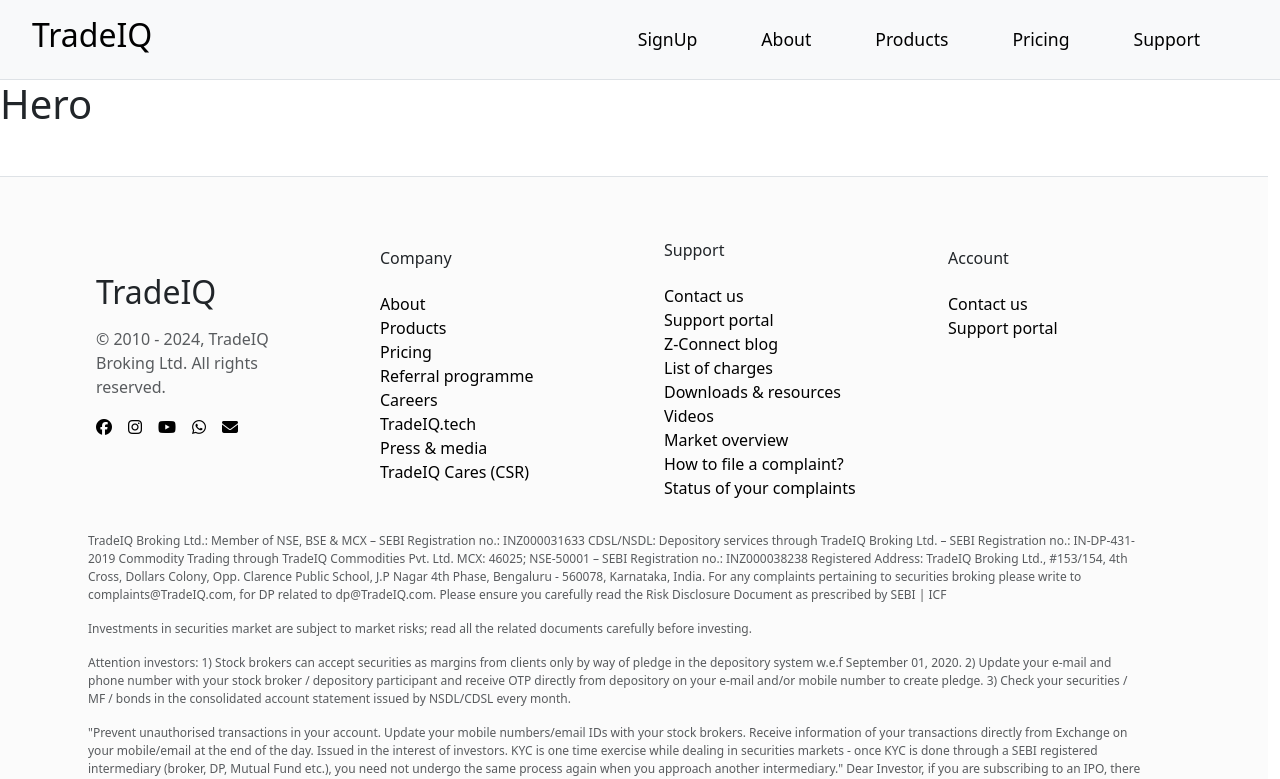
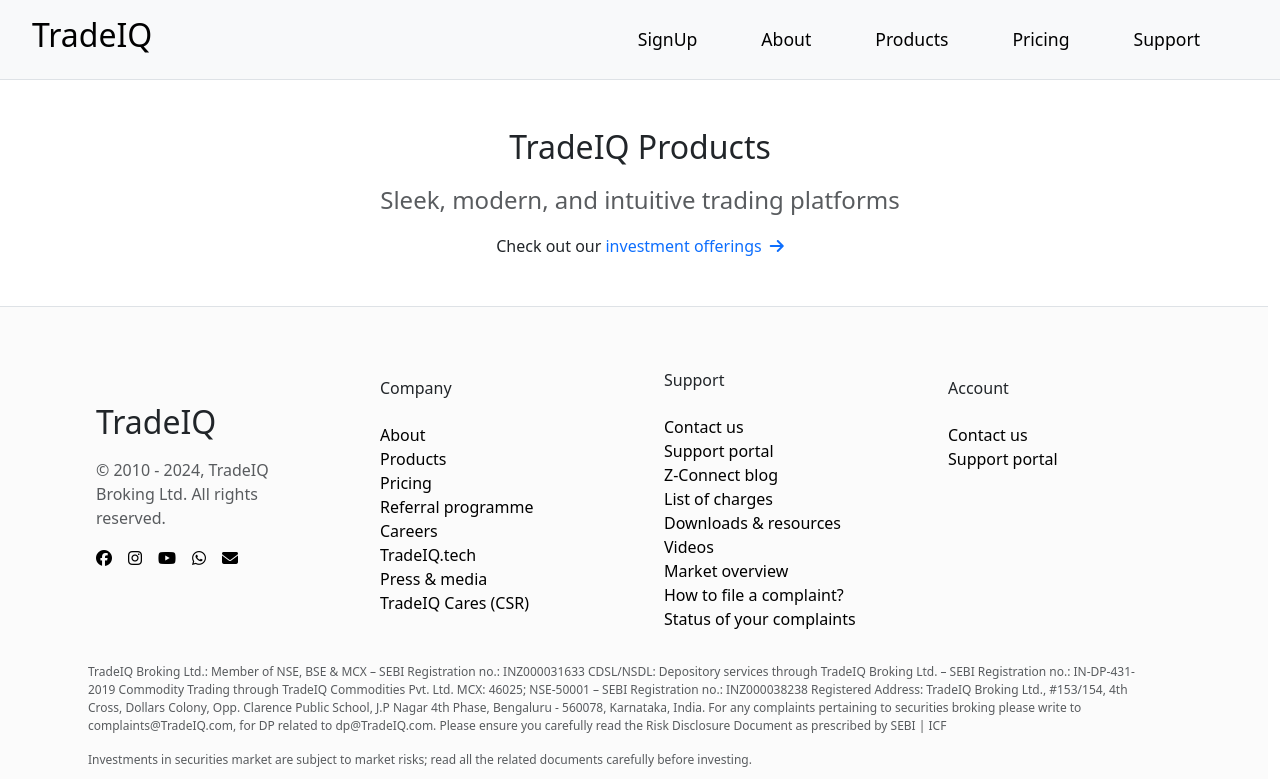
Before and after one commit to NischayHR-11/TradeIQ, a React (Vite) app in the folder Frontend/: page /products in a window 1280 px wide. Shown: the top 779 px of the page. Built offline with nearby package versions, Linux system fonts and the light colour scheme.

Commit message:
Implemented Hero Component

```diff
--- a/Frontend/src/LandingPage/products/hero.jsx
+++ b/Frontend/src/LandingPage/products/hero.jsx
@@ -2,9 +2,16 @@ import React from 'react';
 
 function Hero() {
     return (
-        <>
-        <h1>Hero</h1>
-        </>
+        <div className='container mt-5 ' style={{textAlign:"center"}} >
+
+            <h2 className='mb-3'>TradeIQ Products</h2>
+            <p className='fs-4 text-muted'>
+            Sleek, modern, and intuitive trading platforms
+            </p>
+            <p className='fs-6'>
+            Check out our <a href="/" style={{textDecoration:"none"}}> investment offerings<i class="fa-solid fa-arrow-right ms-2 fs-6"></i></a>
+            </p>
+        </div>
      );
 }
 
```
